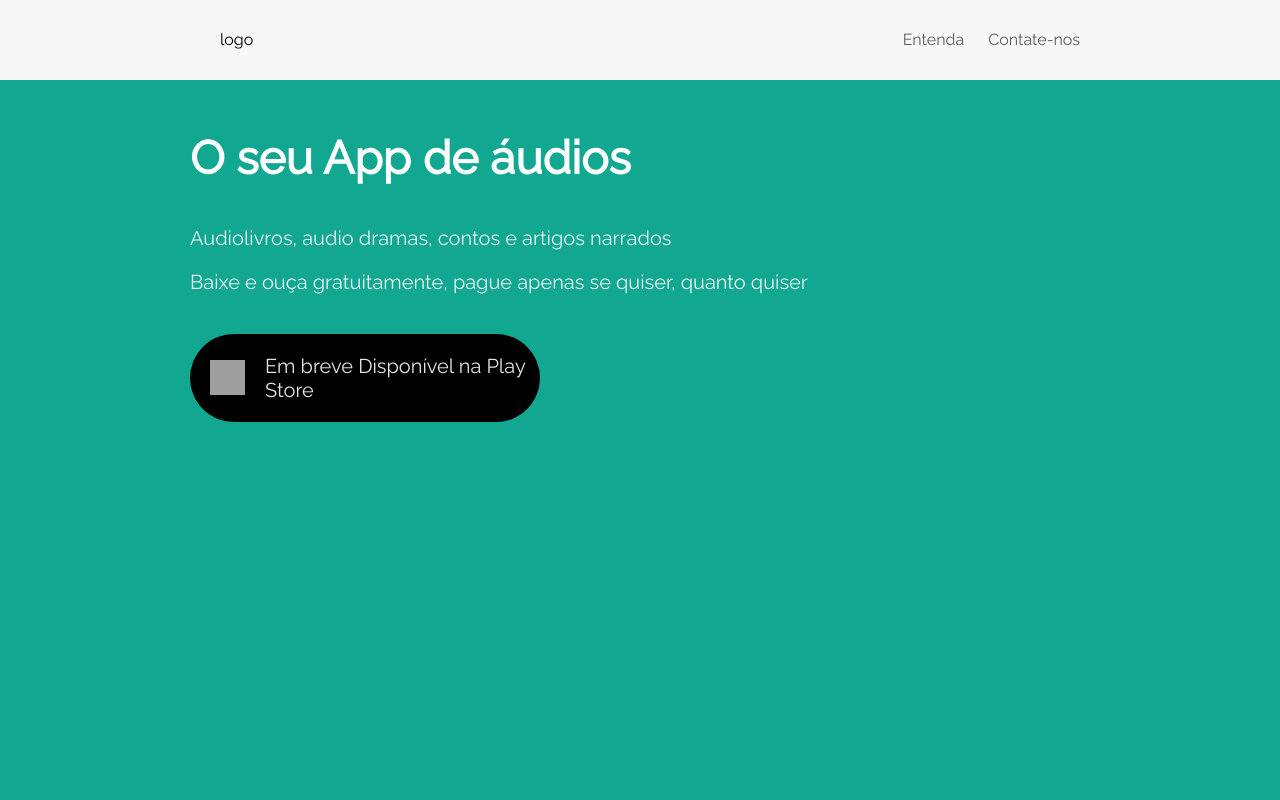
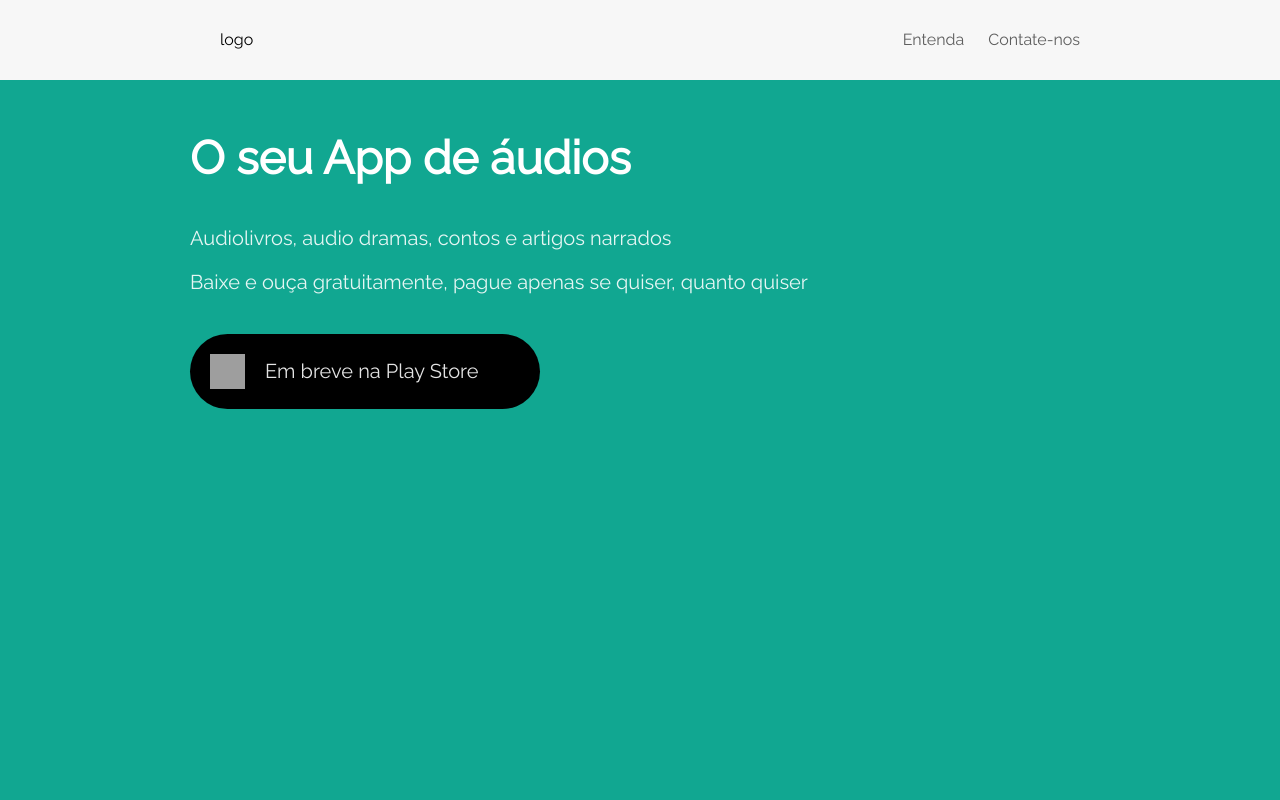
Before and after one commit to JonathanNasc/JonathanNasc.github.io, a plain HTML site: page index.html in a window 1280 px wide. Shown: the top 800 px of the page. Drawn offline with Linux system fonts and the light colour scheme; grey boxes are pictures that could not be loaded.

Commit message:
Fix mistakes

```diff
--- a/index.html
+++ b/index.html
@@ -159,7 +159,7 @@
                 <div class="store-buttons">
                     <div>
                         <img src="https://cdn4.iconfinder.com/data/icons/free-colorful-icons/360/google_play.png" />
-                        Em breve Disponível na Play Store
+                        Em breve na Play Store
                     </div>
                 </div>
             </div>
@@ -200,6 +200,7 @@
                 <span>Autores: enviem o seu conteúdo para que possamos avaliar e fazer uma proposta</span>
                 <span class="email">jonathan@loro.app</span>
             </div>
+            <hr />
             <div class="contact">
                 <span>Usuários: contatem-nos para tirar qualquer dúvida</span>
                 <span class="email">contato@loro.app</span>
```
